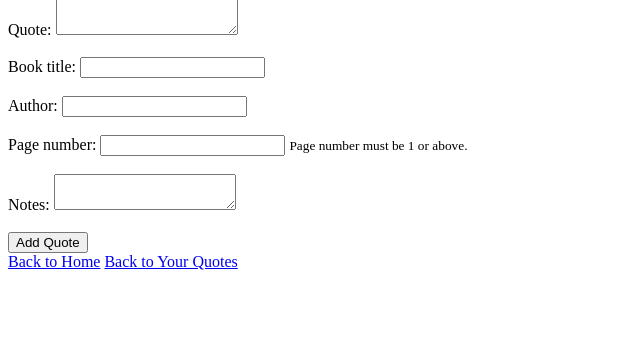
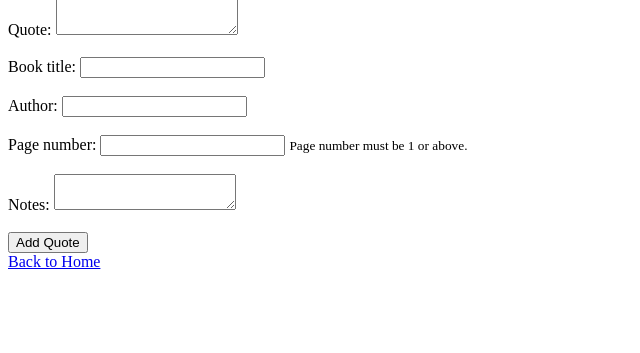
Before and after one commit to nasim-orion/cornered_wisdom, a Django app: page /add-quote/ in a window 1280 px wide. Shown: the part 81-434 px from the top of the page, without its empty margins (0-640 px from the left). Run offline with Django 4.2, Linux system fonts and the light colour scheme; the visitor is signed in with stand-in values (Sample User, id 1).

Commit message:
Remove unneccessary link to my quotes section for edit quotes, delete quotes and add quotes sections

```diff
--- a/home/templates/home/add_quote.html
+++ b/home/templates/home/add_quote.html
@@ -45,7 +45,7 @@
     </form>
 
     <a href="{% url 'home' %}">Back to Home</a>
-    <a href="{% url 'my_quotes' %}">Back to Your Quotes</a>
+
 
 </body>
 </html>
--- a/home/templates/home/delete_quote.html
+++ b/home/templates/home/delete_quote.html
@@ -24,7 +24,7 @@
     <a href="{% url 'my_quotes' %}">Cancel</a>
 
     <a href="{% url 'home' %}">Back to Home</a>
-    <a href="{% url 'my_quotes' %}">Back to Your Quotes</a>
+
 
 </body>
 </html>
--- a/home/templates/home/edit_quote.html
+++ b/home/templates/home/edit_quote.html
@@ -48,7 +48,7 @@
     <a href="{% url 'my_quotes' %}">Cancel</a>
 
     <a href="{% url 'home' %}">Back to Home</a>
-    <a href="{% url 'my_quotes' %}">Back to Your Quotes</a>
+
 
 </body>
 </html>
```
